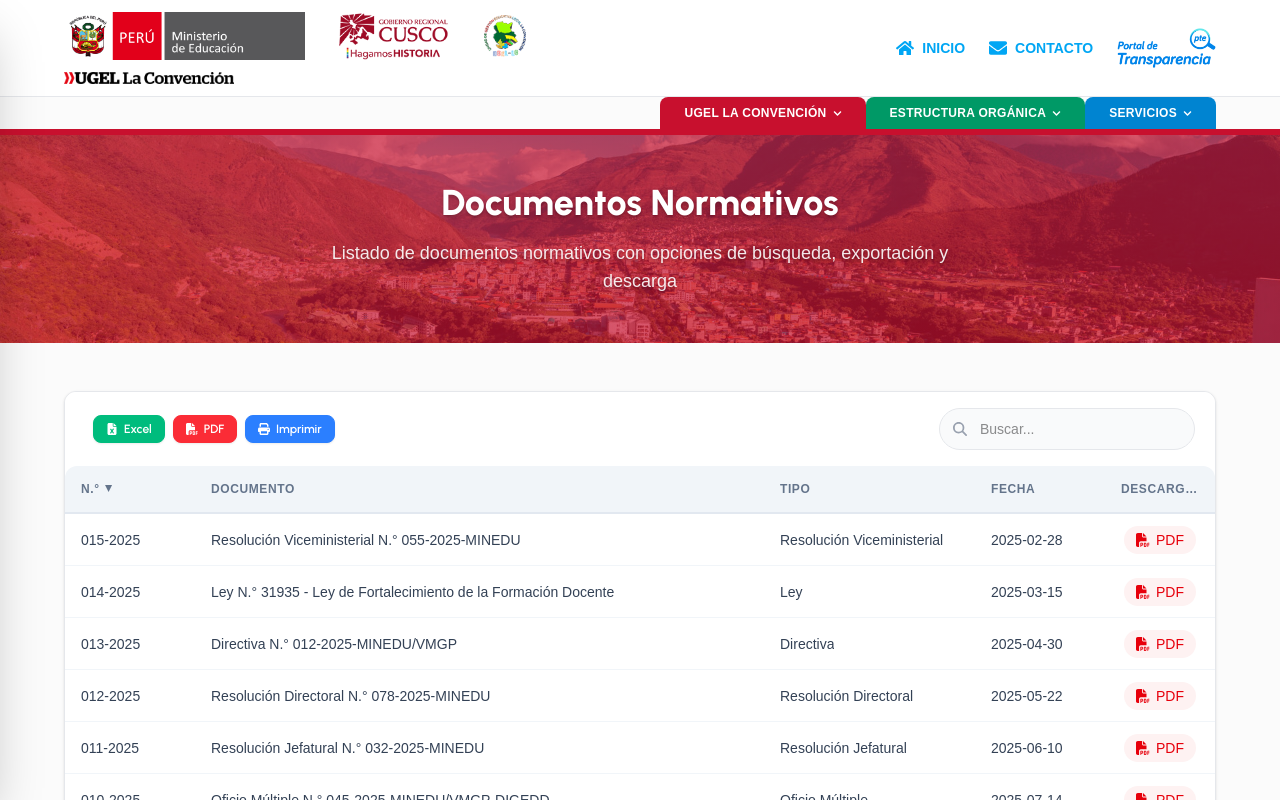
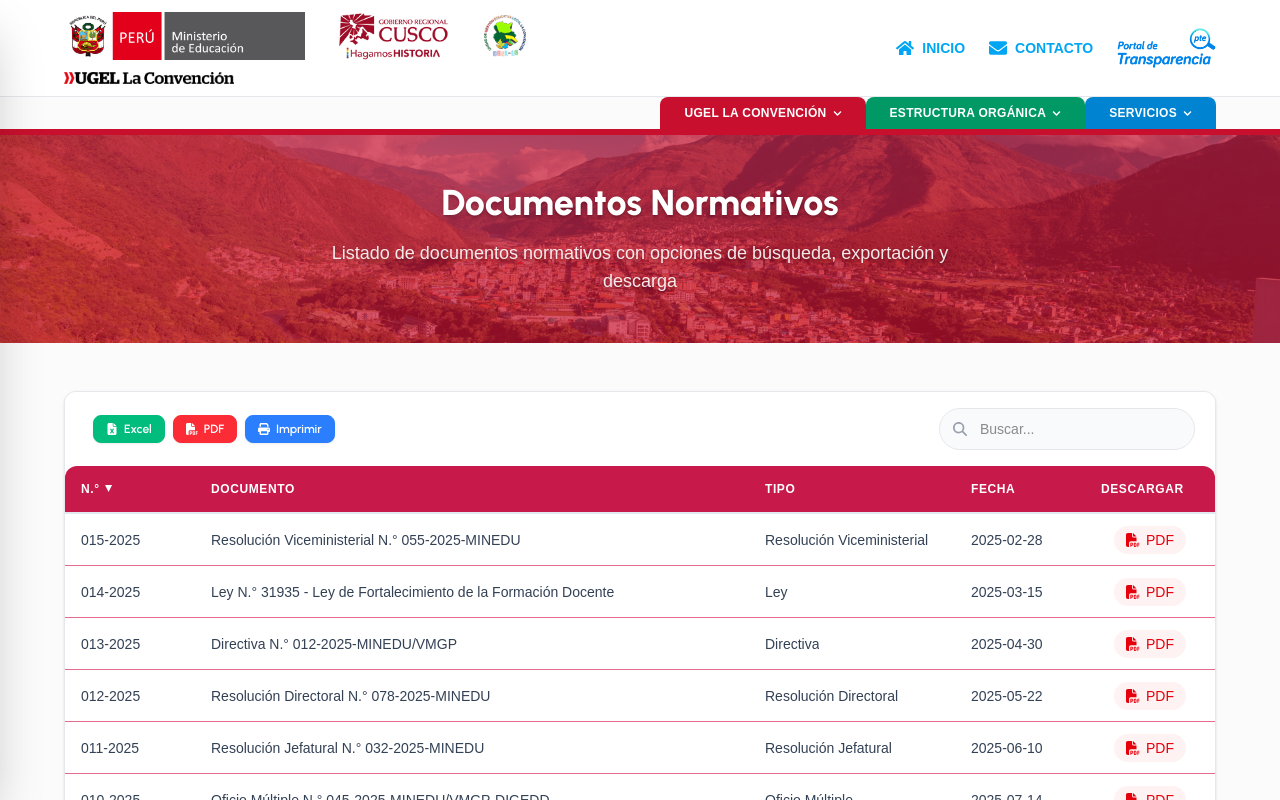
Before and after one commit to ossomaster/ugel-lc, a Next.js app: page /pages/ejemplo1 in a window 1280 px wide. Shown: the top 800 px of the page. Built offline with nearby package versions, Linux system fonts and the light colour scheme; a web font is replaced by a local one.

Commit message:
añadiendo6

```diff
--- a/src/app/commons/components/DataTable.tsx
+++ b/src/app/commons/components/DataTable.tsx
@@ -19,7 +19,7 @@ type DataTableProps<T> = {
 const customStyles = {
 	headRow: {
 		style: {
-			backgroundColor: "#f1f5f9",
+			backgroundColor: "#c7194a",
 			borderBottomWidth: "2px",
 			borderBottomColor: "#e2e8f0",
 			minHeight: "48px",
@@ -27,7 +27,7 @@ const customStyles = {
 	},
 	headCells: {
 		style: {
-			color: "#64748b",
+			color: "#ffffff",
 			fontWeight: "600",
 			fontSize: "0.75rem",
 			textTransform: "uppercase" as const,
@@ -44,11 +44,11 @@ const customStyles = {
 			"&:not(:last-of-type)": {
 				borderBottomStyle: "solid" as const,
 				borderBottomWidth: "1px",
-				borderBottomColor: "#f1f5f9",
+				borderBottomColor: "#e46b8b",
 			},
 		},
 		highlightOnHoverStyle: {
-			backgroundColor: "#f8fafc",
+			backgroundColor: "#afb3b9",
 			outline: "none",
 		},
 	},
@@ -65,7 +65,7 @@ const customStyles = {
 			borderTopWidth: "1px",
 			borderTopColor: "#e2e8f0",
 			minHeight: "52px",
-			color: "#64748b",
+			color: "#c7194a",
 		},
 	},
 }
--- a/src/app/components/secciones/SeccionNormas/SeccionNormas.tsx
+++ b/src/app/components/secciones/SeccionNormas/SeccionNormas.tsx
@@ -26,7 +26,7 @@ const DOCUMENTOS: DocumentoLegal[] = [
 	},
 	{
 		tipo: "Resolución",
-		imagen: "//portal.andina.pe/EDPfotografia3/Thumbnail/2025/09/22/001208488M.webp",
+		imagen: "/assets/images/noticias/noticia-5.jpg",
 		nombre: "Decreto Supremo N.º 022-2025-MINEDU",
 		fecha: "2026-02-01",
 		descripcion: "Decreto Supremo que aprueba la Norma que regula el procedimiento, requisitos y condiciones para la contratación y la renovación de profesores en el servicio docente en educación básica y técnico-productiva, en el marco de la Ley N° 30328, Ley que establece medidas en materia educativa y dicta otras disposiciones.",
@@ -34,7 +34,7 @@ const DOCUMENTOS: DocumentoLegal[] = [
 	},
 	{
 		tipo: "Oficio Múltiple",
-		imagen: "/assets/images/noticias/noticia-3.jpg",
+		imagen: "/assets/images/noticias/noticia-6.jpg",
 		nombre: "Oficio Múltiple N.º 00105-2025-MINEDU/VMGP-DIGEDD",
 		fecha: "2025-10-07",
 		descripcion: "Precisiones para la implementación del proceso de encargatura 2026\.",
--- a/src/app/constants/constants.ts
+++ b/src/app/constants/constants.ts
@@ -139,17 +139,12 @@ export const TOP_DROPDOWNS: TTopDropdown[] = [
 		color: "red",
 		type: "vertical",
 		items: [
-			{ label: "Bienvenida", href: "/nosotros" },
-			{ label: "Organigrama", href: "/organigrama" },
-			{ label: "Directorio", href: "/directorio" },
-			{ label: "Jurisdicción", href: "/jurisdiccion" },
-			{ label: "Instituciones Educativas", href: "/instituciones-educativas" },
-			{ label: "Visión Misión", href: "/vision-mision" },
-			{ label: "Fines", href: "/fines" },
-			{ label: "Funciones", href: "/funciones" },
-			{ label: "Naturaleza", href: "/naturaleza" },
-			{ label: "Objetivos", href: "/objetivos" },
-			{ label: "Normativa", href: "/normativa" },
+			{ label: "Bienvenida", href: "pages/bienvenida" },
+			{ label: "Organigrama", href: "pages/organigrama" },
+			{ label: "Directorio", href: "pages/directorio" },
+			{ label: "Jurisdicción", href: "pages/jurisdiccion" },
+			{ label: "Instituciones Educativas", href: "pages/instituciones-educativas" },
+			{ label: "Visión Misión", href: "pages/mision/visión" },
 		],
 	},
 	{
--- /dev/null
+++ b/src/app/pages/bienvenida/TablaDocumentos.tsx
@@ -0,0 +1,176 @@
+// TablaDocumentos.tsx
+"use client"
+
+import dynamic from "next/dynamic"
+import { type ComponentType } from "react"
+import { type TableColumn } from "react-data-table-component"
+import { FaFilePdf, FaSquareCheck } from "react-icons/fa6"
+import type { default as DataTableComponent } from "../../commons/components/DataTable"
+import { type TDocumentoNormativo } from "./constants"
+
+const DataTable = dynamic(() => import("../../commons/components/DataTable"), { ssr: false }) as ComponentType<Parameters<typeof DataTableComponent<TDocumentoNormativo>>[0]>
+
+const columns: TableColumn<TDocumentoNormativo>[] = [
+	{
+		id: "numero",
+		name: "N.°",
+		selector: (row) => row.numero,
+		sortable: true,
+		width: "130px",
+	},
+	{
+		id: "convocatoria",
+		name: "convocatoria",
+		selector: (row) => row.convocatoria,
+		sortable: true,
+		grow: 3,
+		wrap: true,
+		cell: (row) => (
+			<div className="flex items-center gap-2 py-1">
+				<span>{row.convocatoria}</span>
+				{row.badge && (
+					<span
+						className="inline-flex items-center shrink-0 px-2 py-0.5 text-[10px] font-bold uppercase tracking-wide rounded-full"
+						style={{
+							backgroundColor: `${row.badge.color}15`,
+							color: row.badge.color,
+						}}
+					>
+						{row.badge.label}
+					</span>
+				)}
+			</div>
+		),
+	},
+
+	{
+		id: "bases",
+		name: "bases",
+		width: "110px",
+		style: { justifyContent: "center" },
+		cell: (row) => (
+			<a
+				href={row.archivoUrl}
+				target="_blank"
+				rel="noopener noreferrer"
+				className="inline-flex items-center gap-1.5 px-3 py-1 rounded-full bg-red-50 text-red-600 hover:bg-red-100 transition-colors text-sm font-medium"
+				title="PRELIMINAR"
+			>
+				<FaFilePdf className="text-sm" />
+				PDF
+			</a>
+		),
+	},
+	{
+		id: "preliminar",
+		name: "preliminar",
+		width: "110px",
+		style: { justifyContent: "center" },
+		cell: (row) => (
+			<a
+				href={row.archivoUrl}
+				target="_blank"
+				rel="noopener noreferrer"
+				className="inline-flex items-center gap-1.5 px-3 py-1 rounded-full bg-red-50 text-red-600 hover:bg-red-100 transition-colors text-sm font-medium"
+				title="PRELIMINAR"
+			>
+				<FaFilePdf className="text-sm" />
+				PDF
+			</a>
+		),
+	},
+	{
+		id: "aptos-entrevista",
+		name: "aptos-entrevista",
+		width: "110px",
+		style: { justifyContent: "center" },
+		cell: (row) => (
+			<a
+				href={row.archivoUrl}
+				target="_blank"
+				rel="noopener noreferrer"
+				className="inline-flex items-center gap-1.5 px-3 py-1 rounded-full bg-red-50 text-red-600 hover:bg-red-100 transition-colors text-sm font-medium"
+				title="APTOS ENTREVISTA"
+			>
+				<FaFilePdf className="text-sm" />
+				PDF
+			</a>
+		),
+	},
+	{
+		id: "resultado-final",
+		name: "resultado-final",
+		width: "150px",
+		style: { justifyContent: "center" },
+		cell: (row) => (
+			<a
+				href={row.archivoUrl}
+				target="_blank"
+				rel="noopener noreferrer"
+				className="inline-flex items-center gap-1.5 px-3 py-1 rounded-full bg-red-50 text-red-600 hover:bg-red-100 transition-colors text-sm font-medium"
+				title="RESULTADO FINAL"
+			>
+				<FaFilePdf className="text-sm" />
+				PDF
+			</a>
+		),
+	},
+	{
+		id: "comunicados",
+		name: "comunicados",
+		width: "150px",
+		style: { justifyContent: "left" },
+		cell: (row) => (
+			<a
+				href={row.archivoUrl}
+				target="_blank"
+				rel="noopener noreferrer"
+				className="inline-flex items-left gap-1.5 px-3 py-1 rounded-full bg-red-50 text-red-600 hover:bg-red-100 transition-colors text-sm font-medium"
+				title="COMUNICADO"
+			>
+				<FaFilePdf className="text-sm" />
+				PDF
+			</a>
+		),
+	},
+	{
+		id: "estado",
+		name: "estado",
+		width: "160px",
+		style: { justifyContent: "left" },
+		cell: (row) => (
+			<a
+				href={row.archivoUrl}
+				target="_blank"
+				rel="noopener noreferrer"
+				className="inline-flex items-left gap-1.5 px-3 py-1 rounded-full bg-green-50 text-green-600 hover:bg-green-100 transition-colors text-sm font-medium"
+				title="ESTADO"
+			>
+				<FaSquareCheck className="text-sm" />
+				PUBLICADO
+			</a>
+		),
+	},
+]
+
+interface TablaDocumentosProps {
+	datos: TDocumentoNormativo[]
+}
+
+export default function TablaDocumentos({ datos }: TablaDocumentosProps) {
+	return (
+		<DataTable
+			columns={columns}
+			data={datos}
+			title="Documentos Normativos - UGEL La Convención"
+			defaultSortFieldId="numero"
+			defaultSortAsc={false}
+			paginationPerPage={10}
+			// Opcional: si tu DataTable personalizado soporta estas props
+			// highlightOnHover
+			// pointerOnHover
+			// dense
+			// theme="default"   ← depende de tu implementación
+		/>
+	)
+}
--- /dev/null
+++ b/src/app/pages/bienvenida/constants.ts
@@ -0,0 +1,36 @@
+// constants.ts  (modificar el bases y los documentos)
+
+export type TDocumentoNormativo = {
+  numero: string
+  convocatoria: string
+  bases: string
+  preliminar: string
+  archivoUrl: string
+  badge?: { label: string; color: string }
+  estado?: 'vigente' | 'concluida' | 'cancelada'   // ← nuevo campo (opcional)
+}
+
+export const DOCUMENTOS_NORMATIVOS: TDocumentoNormativo[] = [
+  {
+    numero: "001-2026",
+    convocatoria: "CAS-01",
+    bases: "/assets/documentos/rv-001-2026.pdf",
+    preliminar: "/assets/documentos/rv-001-2026.pdf",
+    archivoUrl: "/assets/documentos/rv-001-2026.pdf",
+    badge: { label: "Nuevo", color: "#10b981" },
+    estado: "vigente",   // ← agregar según corresponda
+  },
+   {
+    numero: "002-2026",
+    convocatoria: "Cas02 N.° 001-2026-MINEDU",
+    bases: "Resolución Viceministerial",
+    preliminar: "2026-01-05",
+    archivoUrl: "/assets/documentos/rv-001-2026.pdf",
+    badge: { label: "Nuevo", color: "#10b981" },
+    estado: "cancelada",   // ← agregar según corresponda
+  },
+  // ... resto de documentos con su respectivo estado
+  // Ejemplo:
+  // { ... , estado: "concluida" },
+  // { ... , estado: "cancelada" },
+]
--- a/src/app/pages/ejemplo1/TablaDocumentos.tsx
+++ b/src/app/pages/ejemplo1/TablaDocumentos.tsx
@@ -55,7 +55,7 @@ const columns: TableColumn<TDocumentoNormativo>[] = [
 	{
 		id: "archivo",
 		name: "Descargar",
-		width: "110px",
+		width: "130px",
 		style: { justifyContent: "center" },
 		cell: (row) => (
 			<a
```
Also changed, not shown: src/app/components/secciones/SeccionCifras.tsx (+7 -7 lines), src/app/pages/bienvenida/page.tsx (added, +54 -0 lines), public/assets/images/noticias/noticia-5.jpg (added), public/assets/images/noticias/noticia-6.jpg (added).
